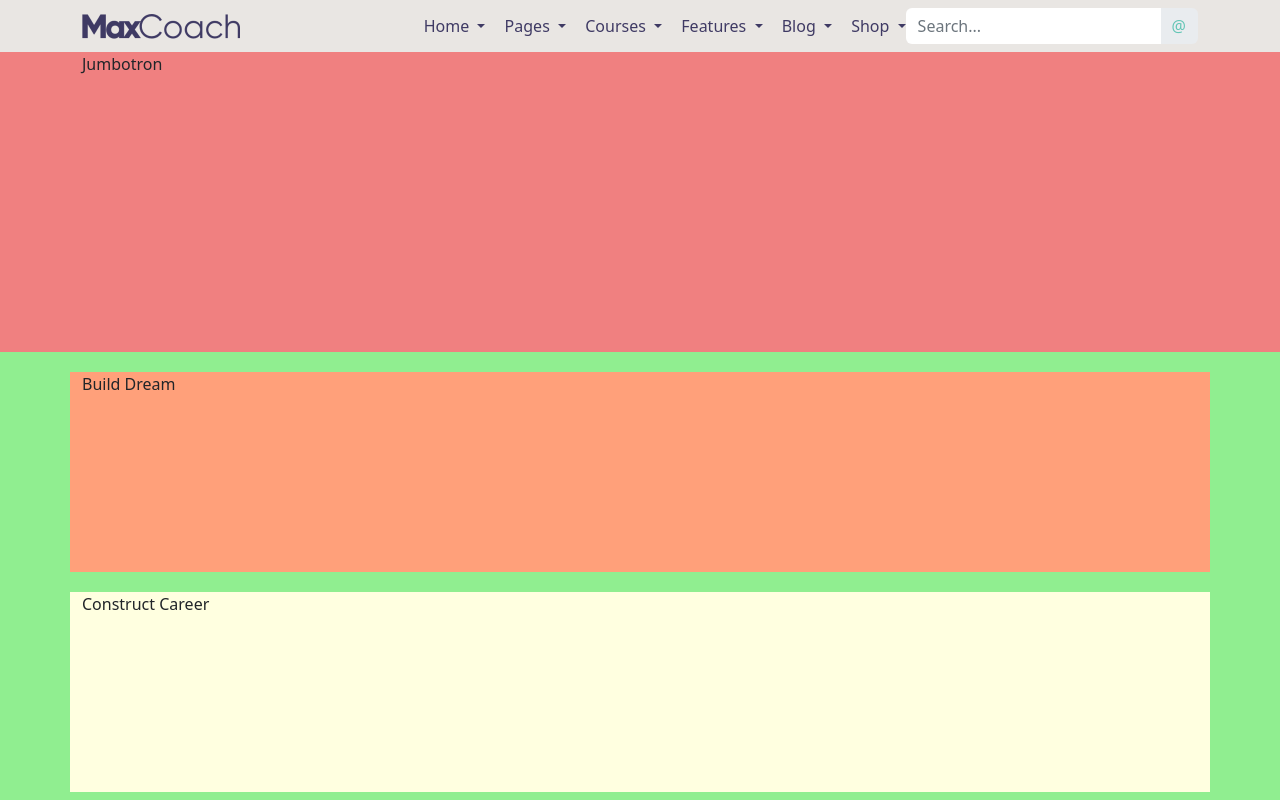
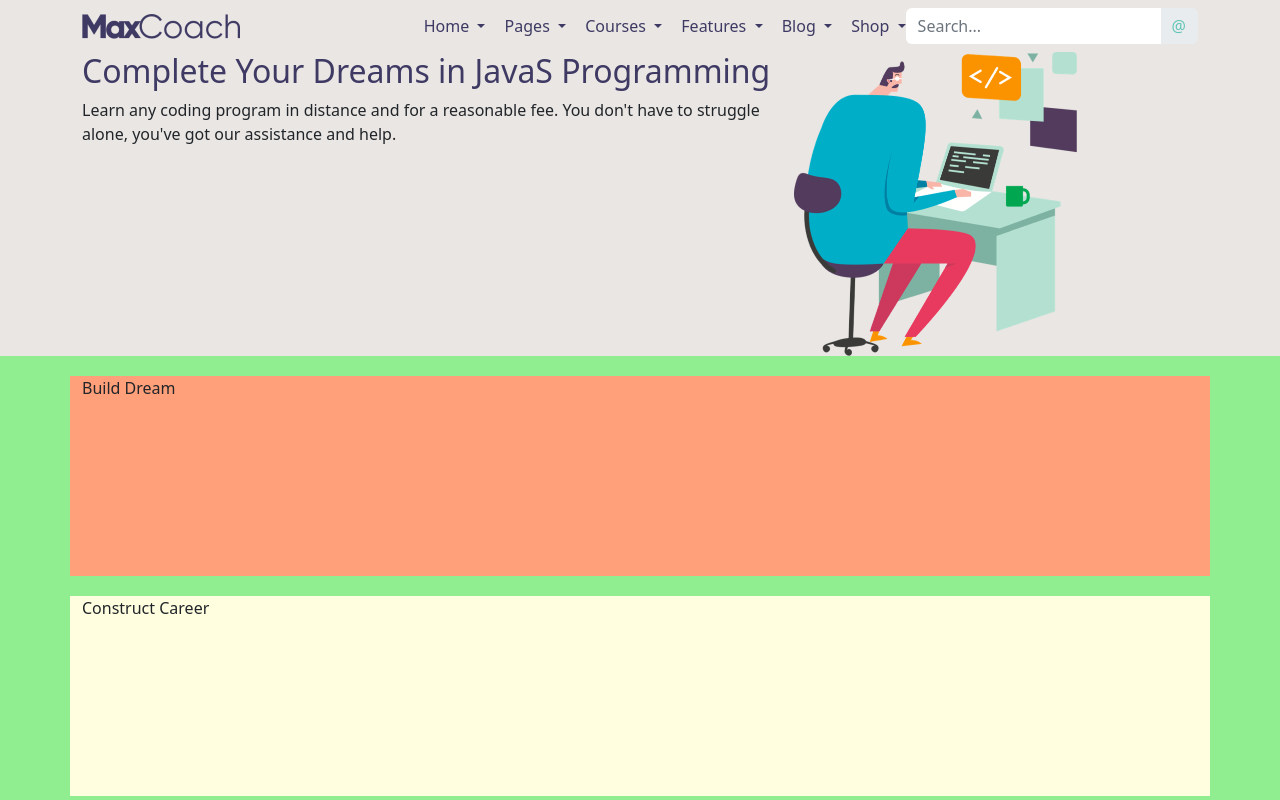
Before and after one commit to mirkosorrentino/proj-html-vuejs, a Vue app: page / in a window 1280 px wide. Shown: the top 800 px of the page. Built offline with nearby package versions, Linux system fonts and the light colour scheme.

Commit message:
Add: jumbophoto and jumbotext

```diff
--- a/src/components/AppJumbotron.vue
+++ b/src/components/AppJumbotron.vue
@@ -12,7 +12,15 @@ export default {
 <template>
     <div class="ms_jumbotron">
         <div class="container">
-            Jumbotron
+            <div class="d-flex">
+                <div class="ms_jumbotext">
+                    <h2>Complete Your Dreams in JavaS Programming</h2>
+                    <p>Learn any coding program in distance and for a reasonable fee. You don't have to struggle alone, you've got our assistance and help.</p>
+                </div>
+                <div class="ms_jumboimage">
+                    <img src="../assets/images/home-5-hero-image.png" alt="">
+                </div>
+            </div>
         </div>
     </div>
 </template>
@@ -23,9 +31,10 @@ export default {
 
 .ms_jumbotron {
     width: 100%;
+    background-color: $header-color;
 
-    // debug
-    background-color: lightcoral;
-    height: 300px;
+    img {
+        width: 70%;
+    }
 }
 </style>
--- a/src/styles/generals.scss
+++ b/src/styles/generals.scss
@@ -1,4 +1,5 @@
 @import "bootstrap/scss/bootstrap";
+@import './partials/variables.scss';
 
 // RESET
 * {
@@ -21,3 +22,7 @@ a {
 }
 
 // COMMON
+
+h2 {
+    color: $blue-text;
+}
```
Also changed, not shown: src/assets/images/underlay-shape-grey.svg (added).
